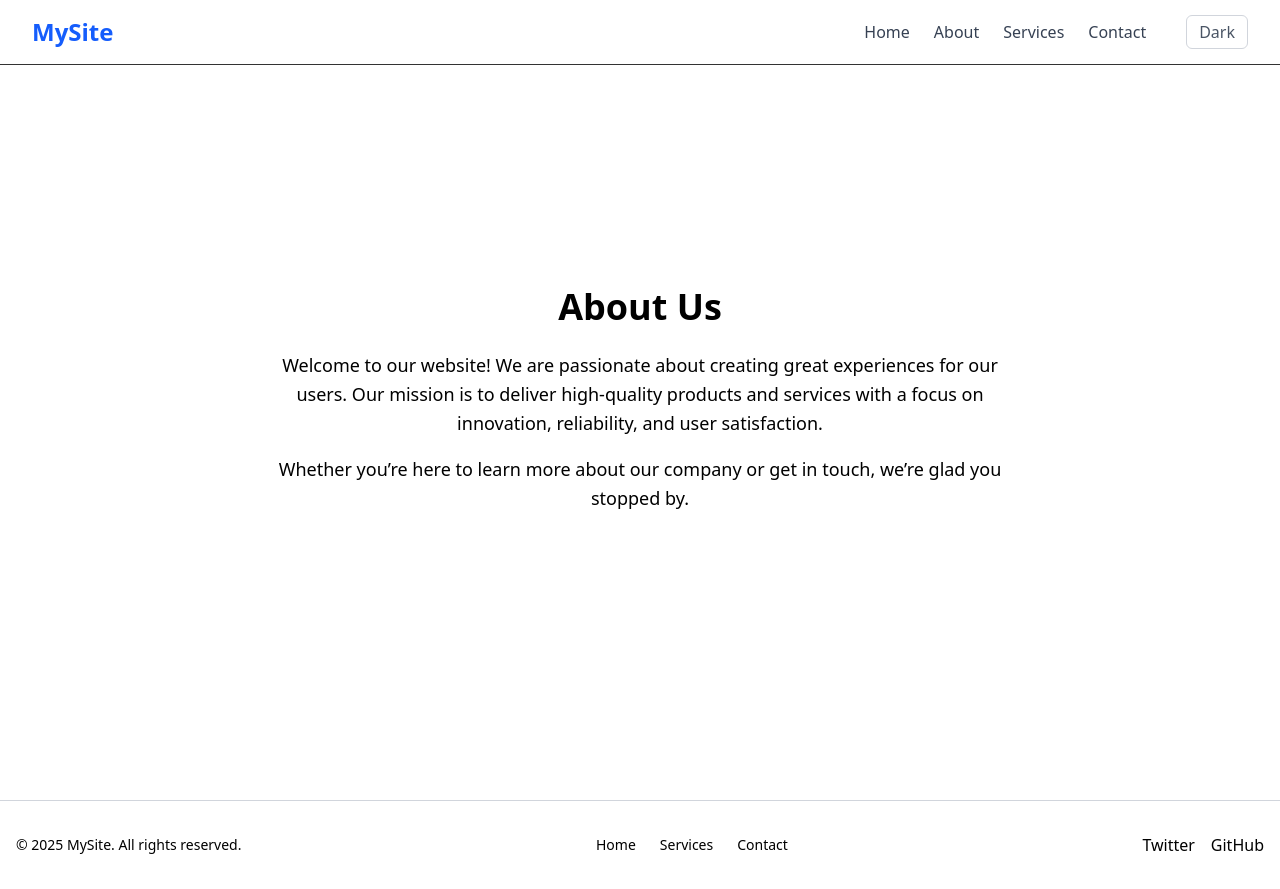
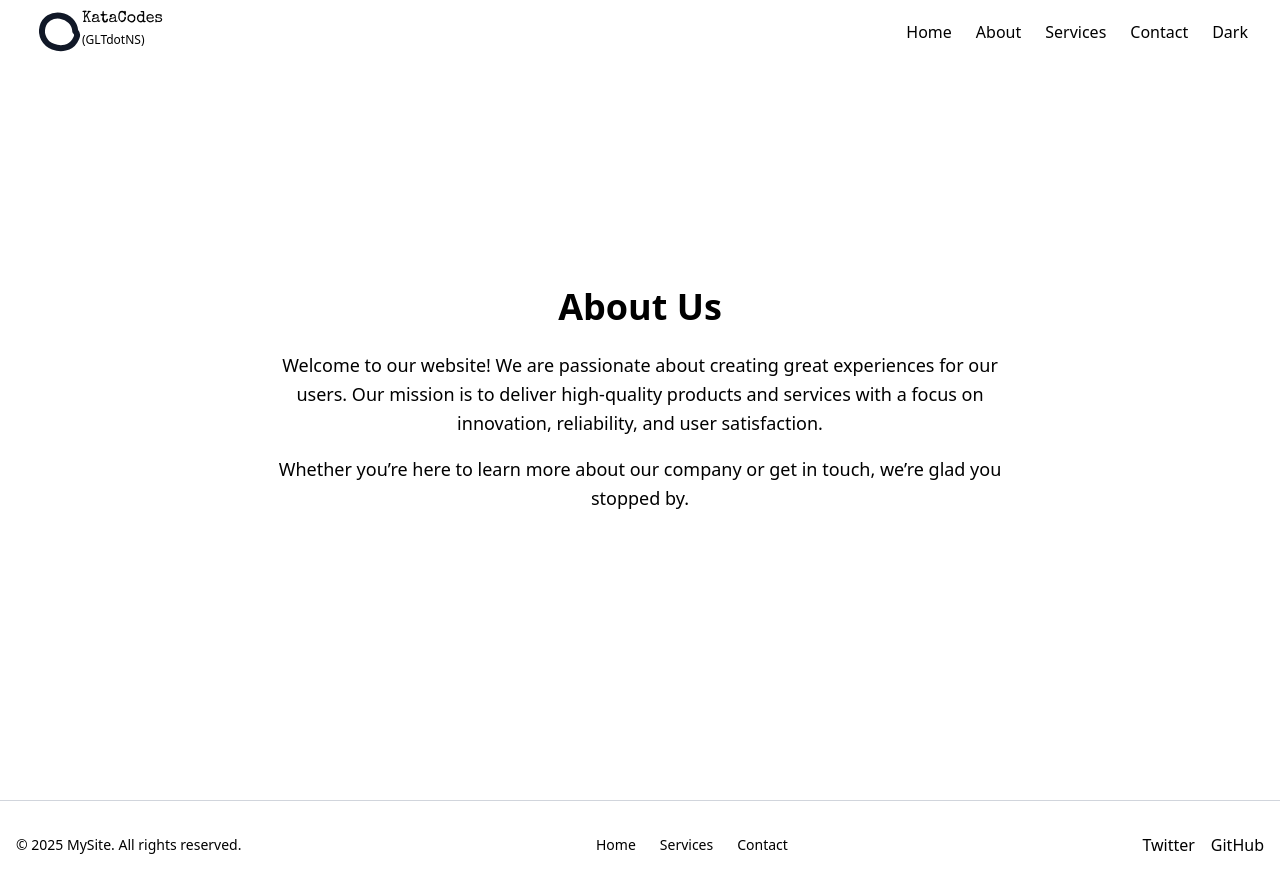
Before and after one commit to CodingKataEUW/KataCodes, a Next.js app: page /about in a window 1280 px wide. Built offline with nearby package versions, Linux system fonts and the light colour scheme.

Commit message:
Added a custom logo at Navbar.jsx

```diff
--- /dev/null
+++ b/components/Logo/Logo.jsx
@@ -0,0 +1,27 @@
+export default function Enso({ size = 50, strokeWidth = 36, className = "", ...props }) {
+  return (
+    <svg
+      xmlns="http://www.w3.org/2000/svg"
+      viewBox="0 0 300 300"
+      width={size}
+      height={size}
+      className={className}
+      {...props}
+    >
+      <path
+        d="
+          M 260 145
+          C 256 96, 220 60, 170 52
+          C 120 45, 75 72, 63 120
+          C 50 170, 78 220, 126 238
+          C 174 256, 230 247, 256 205
+          C 278 170, 272 160, 260 145
+        "
+        fill="none"
+        strokeWidth={strokeWidth}
+        strokeLinecap="round"
+        strokeLinejoin="round"
+      />
+    </svg>
+  );
+}
--- a/components/Navbar/Navbar.jsx
+++ b/components/Navbar/Navbar.jsx
@@ -3,6 +3,13 @@
 import { useState } from 'react';
 import Link from 'next/link';
 import { useTheme } from 'next-themes';
+import Enso from '../Logo/Logo';
+import { Special_Elite } from "next/font/google";
+
+const specialElite = Special_Elite({
+  weight: "400",
+  subsets: ["latin"],
+});
 
 export default function Navbar() {
   const [isOpen, setIsOpen] = useState(false);
@@ -12,29 +19,30 @@ export default function Navbar() {
   const toggleTheme = () => setTheme(theme === 'dark' ? 'light' : 'dark');
 
   return (
-    <nav className="bg-white dark:bg-gray-900 border-b-[1px] border-b-[#333] fixed w-full z-50">
+    <nav className=" fixed w-full z-50">
       <div className="max-w-7xl mx-auto px-4 sm:px-6 lg:px-8">
         <div className="flex justify-between h-16 items-center">
           {/* Logo */}
-          <div className="flex items-center">
-            <Link href="/">
-              <span className="text-2xl font-bold text-blue-600 dark:text-blue-400 cursor-pointer">
-                MySite
-              </span>
+          <div className="flex gap-2 ">
+            <Link className='flex' href="/">
+<Enso className="stroke-gray-900 dark:stroke-white" />
+      <div className='flex flex-col gap-[1px]'>
+        <p className={`${specialElite.className}`}>KataCodes</p>
+        <span className='text-xs '>(GLTdotNS)</span>
+      </div>
             </Link>
           </div>
 
           {/* Desktop Nav */}
           <div className="hidden md:flex items-center space-x-6">
-            <Link href="#" className="text-gray-700 dark:text-gray-300 hover:text-blue-600 dark:hover:text-blue-400">Home</Link>
-            <Link href="#" className="text-gray-700 dark:text-gray-300 hover:text-blue-600 dark:hover:text-blue-400">About</Link>
-            <Link href="#" className="text-gray-700 dark:text-gray-300 hover:text-blue-600 dark:hover:text-blue-400">Services</Link>
-            <Link href="#" className="text-gray-700 dark:text-gray-300 hover:text-blue-600 dark:hover:text-blue-400">Contact</Link>
+            <Link href="#">Home</Link>
+            <Link href="#">About</Link>
+            <Link href="#">Services</Link>
+            <Link href="#">Contact</Link>
 
             {/* Theme toggle button */}
             <button
               onClick={toggleTheme}
-              className="ml-4 px-3 py-1 rounded-md border border-gray-300 dark:border-gray-600 text-gray-600 dark:text-gray-200 hover:bg-gray-100 dark:hover:bg-gray-800 transition"
             >
               {theme === 'dark' ? 'Light' : 'Dark'}
             </button>
@@ -58,13 +66,13 @@ export default function Navbar() {
       {/* Mobile Menu */}
       <div onClick={toggleMenu} className={`md:hidden ${isOpen ? 'absolute bg-black/10 fixed w-full h-full' : 'relative'}`}>
         <div
-          className={`bg-white dark:bg-gray-900 border-t border-gray-200 dark:border-gray-700 fixed top-16 left-0 w-3/4 h-full z-50 transform transition-transform duration-300 ease-in-out ${isOpen ? 'translate-x-0' : '-translate-x-full'}`}
+          className={`mobile-menu fixed top-16 left-0 w-3/4 h-full z-50 transform transition-transform duration-300 ease-in-out ${isOpen ? 'translate-x-0' : '-translate-x-full'}`}
         >
-          <div className="px-4 pt-4 pb-4 space-y-4">
-            <Link href="/" className="block text-gray-700 dark:text-gray-300 hover:text-blue-600 dark:hover:text-blue-400">Home</Link>
-            <Link href="/about" className="block text-gray-700 dark:text-gray-300 hover:text-blue-600 dark:hover:text-blue-400">About</Link>
-            <Link href="#" className="block text-gray-700 dark:text-gray-300 hover:text-blue-600 dark:hover:text-blue-400">Services</Link>
-            <Link href="#" className="block text-gray-700 dark:text-gray-300 hover:text-blue-600 dark:hover:text-blue-400">Contact</Link>
+          <div className="px-4 flex items-start flex-col pt-4 pb-4 space-y-4">
+            <Link href="/">Home</Link>
+            <Link href="/about">About</Link>
+            <Link href="#">Services</Link>
+            <Link href="#">Contact</Link>
 
             {/* Theme toggle button in mobile menu */}
             <button
--- a/pages/index.js
+++ b/pages/index.js
@@ -1,7 +1,6 @@
-import Head from 'next/head'
-import Image from 'next/image'
+
 import styles from '../styles/Home.module.css'
-import Navbar from '../components/Navbar/Navbar'
+
 
 export default function Home() {
   return (
@@ -50,18 +49,7 @@ export default function Home() {
         </div>
       </main>
 
-      <footer className={styles.footer}>
-        <a
-          href="https://vercel.com?utm_source=create-next-app&utm_medium=default-template&utm_campaign=create-next-app"
-          target="_blank"
-          rel="noopener noreferrer"
-        >
-          Powered by{' '}
-          <span className={styles.logo}>
-            <Image src="/vercel.svg" alt="Vercel Logo" width={72} height={16} />
-          </span>
-        </a>
-      </footer>
+
     </div>
   )
 }
--- a/styles/globals.css
+++ b/styles/globals.css
@@ -1,15 +1,24 @@
 @import "tailwindcss";
 
 
-html, body {
+html, body,nav, .mobile-menu  {
   margin: 0;
   padding: 0;
   background-color: white;
   color: black;
-  transition: background-color 0.3s, color 0.3s;
+
 }
 
-.dark html, .dark body {
+.dark html, .dark body, .dark nav, .dark .mobile-menu {
   background-color: #111827; /* тъмно */
   color: #f3f4f6; /* светъл текст */
 }
+
+svg {
+    stroke:  #111827 !important;
+
+}
+
+.dark svg {
+    stroke:  white !important;
+}
```
